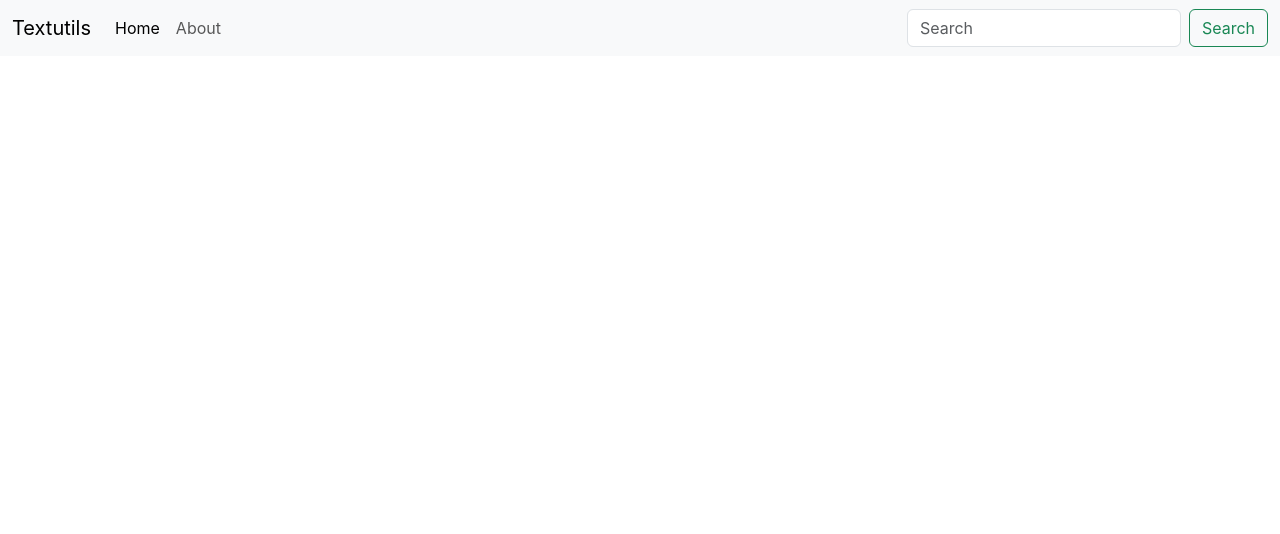
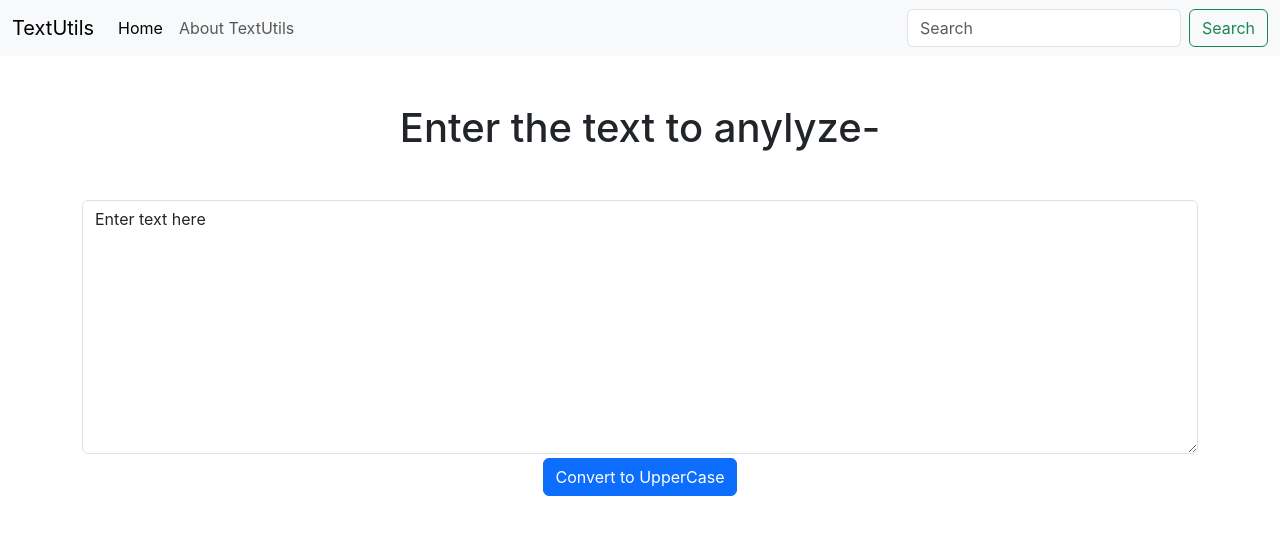
Before and after one commit to Lakshyack/ReactJS, a React (Create React App) app in the folder textutils/: page / in a window 1280 px wide. Shown: the top 534 px of the page. Built offline with nearby package versions, Linux system fonts and the light colour scheme.

Commit message:
Create app for change text into uppercase

```diff
--- a/textutils/src/App.js
+++ b/textutils/src/App.js
@@ -1,11 +1,16 @@
 import Navbar from './components/Navbar';
+import TextForm from './components/TextForm';
 import './App.css';
 
 
 function App() {
   return (
     <>
-<Navbar/>
+<Navbar title = "TextUtils" aboutText = "About TextUtils"/>
+<div className="container text-center" >
+<TextForm heading = "Enter the text to anylyze"/>
+</div>
+
     </>
   );
 }
--- a/textutils/src/components/Navbar.js
+++ b/textutils/src/components/Navbar.js
@@ -1,10 +1,11 @@
-import React from 'react'
+import React from 'react';
+import PropTypes from 'prop-types';
 
-export default function Navbar() {
+export default function Navbar(props) {
   return (
     <nav className="navbar navbar-expand-lg bg-body-tertiary">
       <div className="container-fluid">
-    <a className="navbar-brand" href="/">Textutils</a>
+        <a className="navbar-brand" href="/">{props.title}</a>
         <button className="navbar-toggler" type="button" data-bs-toggle="collapse" data-bs-target="#navbarSupportedContent" aria-controls="navbarSupportedContent" aria-expanded="false" aria-label="Toggle navigation">
           <span className="navbar-toggler-icon"></span>
         </button>
@@ -14,9 +15,8 @@ export default function Navbar() {
               <a className="nav-link active" aria-current="page" href="/">Home</a>
             </li>
             <li className="nav-item">
-          <a className="nav-link" href="/">About</a>
+              <a className="nav-link" href="/">{props.aboutText}</a>
             </li>
-
           </ul>
           <form className="d-flex" role="search">
             <input className="form-control me-2" type="search" placeholder="Search" aria-label="Search"/>
@@ -25,5 +25,15 @@ export default function Navbar() {
         </div>
       </div>
     </nav>
-  )
+  );
 }
+
+Navbar.propTypes = {
+  title: PropTypes.string.isRequired,
+  aboutText: PropTypes.string.isRequired
+};
+
+Navbar.defaultProps = {
+    title: 'Lets see your title',
+    aboutText : 'About your self'
+  };
--- /dev/null
+++ b/textutils/src/components/TextForm.js
@@ -0,0 +1,32 @@
+import React,{useState} from 'react'
+import PropTypes from 'prop-types';
+
+
+export default function TextForm(props) {
+    const handleUpClick = ()=>{
+        console.log("button was clicked" + text)
+        let newText =  text.toUpperCase();
+        setText(newText);
+    }
+    const handleOnChange = (event)=>{
+        console.log("button was onChange")
+        setText(event.target.value)
+
+    }
+    const [text,setText] = useState('Enter text here');// this is a state
+    // // text = "new text" // wrong wayy to change the value of variable {text}
+    // setText("Enter text here--") // this is the correct way to change the value of variable {text}
+  return (
+    <div>
+         <div className='mb-1'>
+            <h1 className='my-5'>{props.heading}- </h1>
+            <textarea name="" id="" value={text} onChange={handleOnChange} className='form-control' cols="10" rows="10"></textarea>
+         </div>
+         <button className='btn btn-primary' onClick={handleUpClick}>Convert to UpperCase</button>
+    </div>
+  )
+}
+TextForm.prototype ={
+heading : PropTypes.string.isRequired
+
+}
```
Lines whose indentation alone changed are shown as unchanged.
